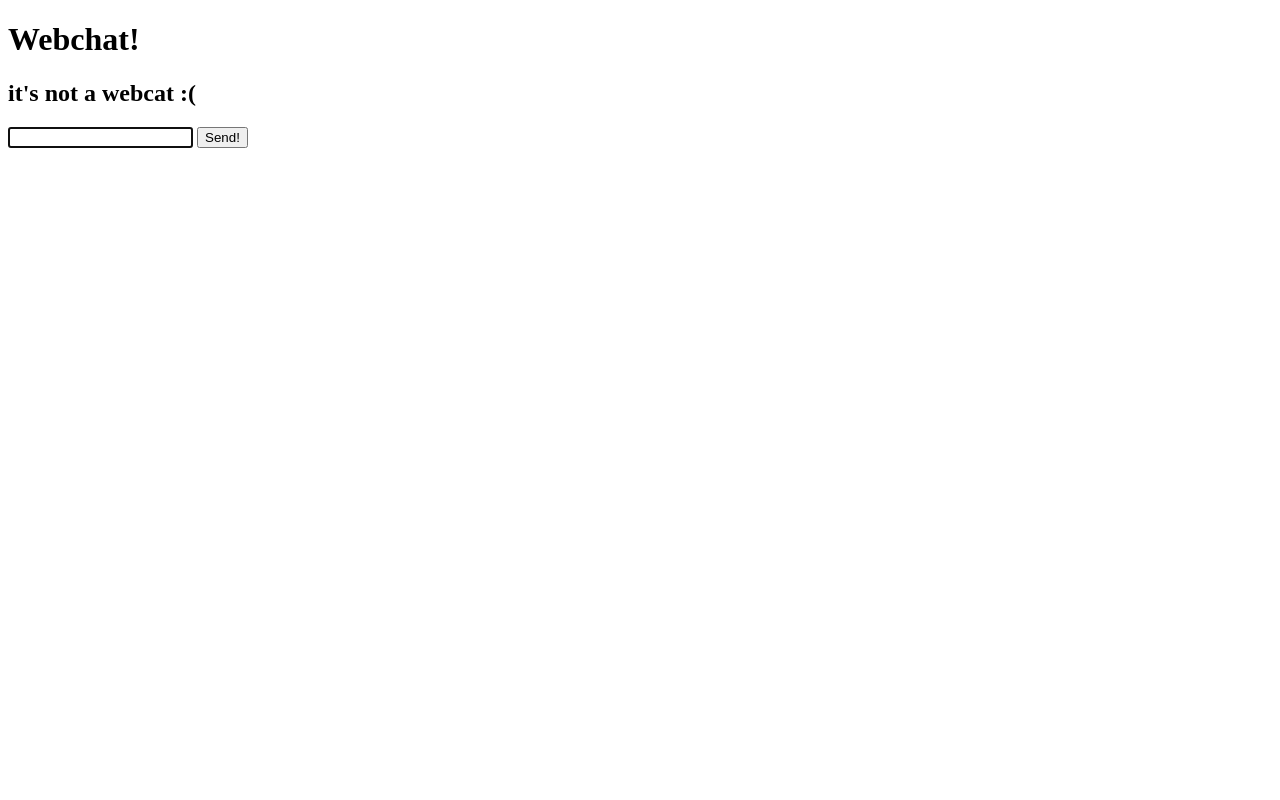
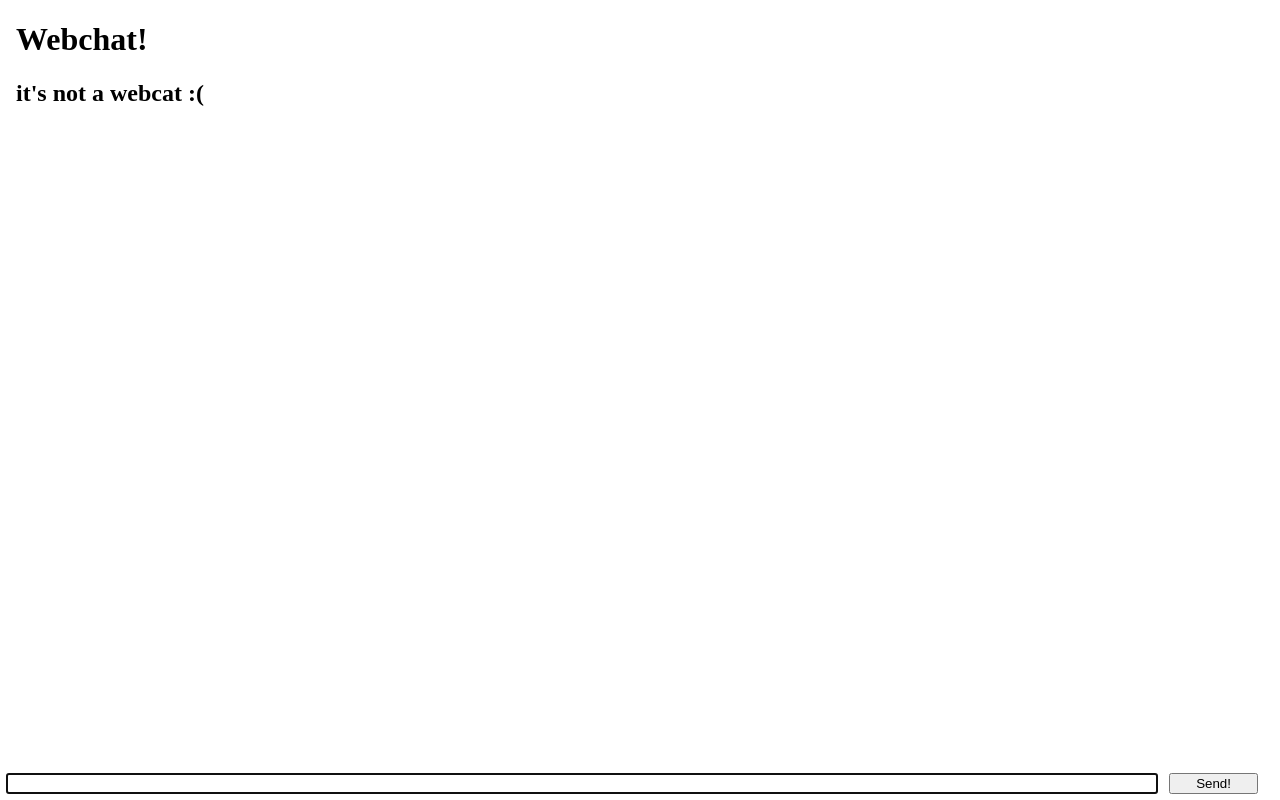
Before and after one commit to GarySiu/w8-d3-webchat, a website: page public/index.html in a window 1280 px wide. Drawn offline with nearby package versions, Linux system fonts and the light colour scheme; no server answers.

Commit message:
Added some styling and a tiny bit of jQuery to improve UX

```diff
--- a/public/css/style.css
+++ b/public/css/style.css
@@ -0,0 +1,31 @@
+/* apply a natural box layout model to all elements, but allowing components to change */
+html {
+  box-sizing: border-box;
+}
+*, *:before, *:after {
+  box-sizing: inherit;
+}
+
+body {
+  margin: 1em;
+}
+
+#chat-input {
+  position: fixed;
+  bottom: 0;
+  left: 0;
+  width: 100%;
+}
+
+#chatbox {
+  width: 90%;
+  margin: .5%;
+}
+
+#send {
+  width: 7%;
+}
+
+#messages {
+  list-style-type: none;
+}
--- a/public/index.html
+++ b/public/index.html
@@ -12,7 +12,7 @@
   <h1>Webchat!</h1>
   <h2>it's not a webcat :(</h2>
   <ul id="messages"></ul>
-<form>
+<form id="chat-input">
   <input type="text" id="chatbox" autofocus>
   <button id="send">Send!</button>
 </form>
--- a/public/js/main.js
+++ b/public/js/main.js
@@ -19,7 +19,7 @@ $(document).ready(function(){
     event.preventDefault()
     // console.log('clicked!')
     socket.emit('channel', $('#chatbox').val())
-    $('#chatbox').val('')
+    $('#chatbox').val('').focus()
   })
 
 })
```
